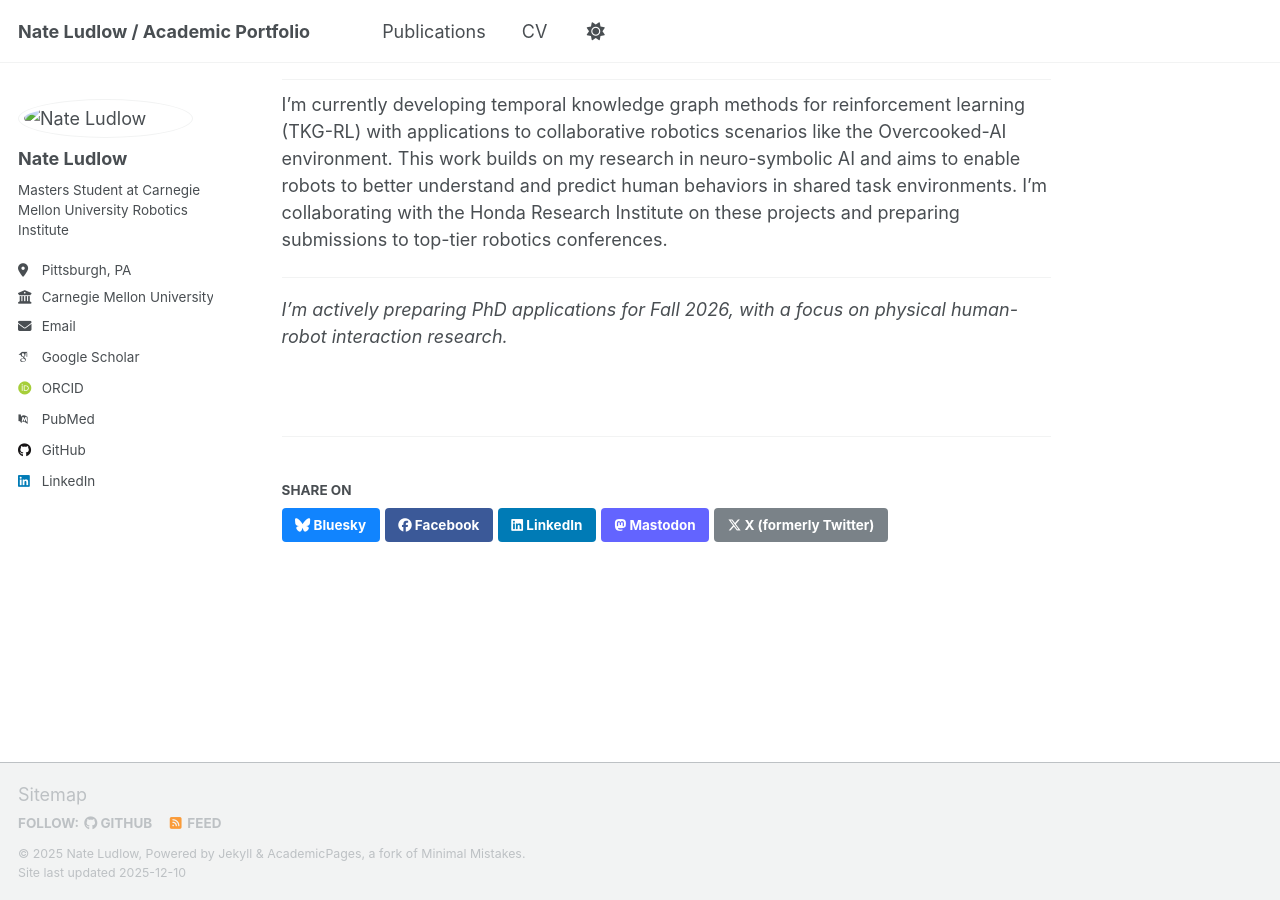
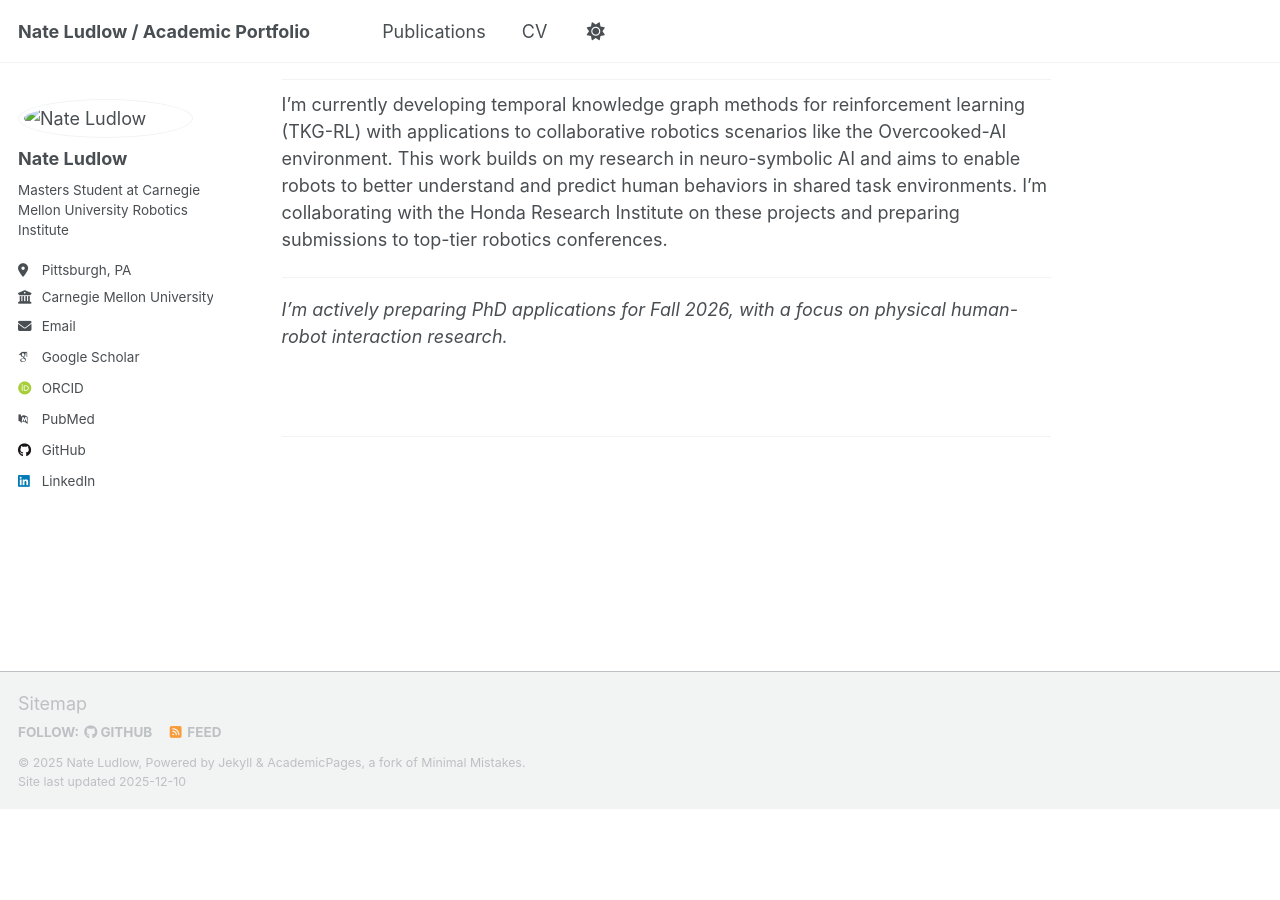
Before and after one commit to natelud/natelud.github.io, a Jekyll site: the page built from _pages/about.md, in a window 1280 px wide and 900 px high, scrolled down 1031 px. Built offline with Jekyll 4.4.1, drawn with Linux system fonts in a browser that asks for light colours; some web fonts are replaced; a script that is not in the unit is left out; after the commit the page ends 1840 px from its top, so only the background shows below that.

Commit message:
Comment out share on label section in social-share.html

```diff
--- a/_includes/social-share.html
+++ b/_includes/social-share.html
@@ -1,7 +1,7 @@
 {% include base_path %}
 
 <section class="page__share">
-  {% if site.data.ui-text[site.locale].share_on_label %}
+  <!-- {% if site.data.ui-text[site.locale].share_on_label %}
     <h4 class="page__share-title">{{ site.data.ui-text[site.locale].share_on_label | default: "Share on" }}</h4>
   {% endif %}
 
@@ -13,5 +13,5 @@
 
   <a href="https://www.addtoany.com/add_to/mastodon?linkurl={{  base_path | append: page.url | url_encode }}" class="btn btn--mastodon" title="{{ site.data.ui-text[site.locale].share_on_label | default: 'Share on' }} Mastodon"><i class="fab fa-mastodon" aria-hidden="true"></i><span> Mastodon</span></a>
 
-  <a href="https://x.com/intent/post?text={{ base_path }}{{ page.url }}" class="btn btn--x" title="{{ site.data.ui-text[site.locale].share_on_label | default: 'Share on' }} X"><i class="fab fa-x-twitter" aria-hidden="true"></i><span> X (formerly Twitter)</span></a>
+  <a href="https://x.com/intent/post?text={{ base_path }}{{ page.url }}" class="btn btn--x" title="{{ site.data.ui-text[site.locale].share_on_label | default: 'Share on' }} X"><i class="fab fa-x-twitter" aria-hidden="true"></i><span> X (formerly Twitter)</span></a> -->
 </section>
```
